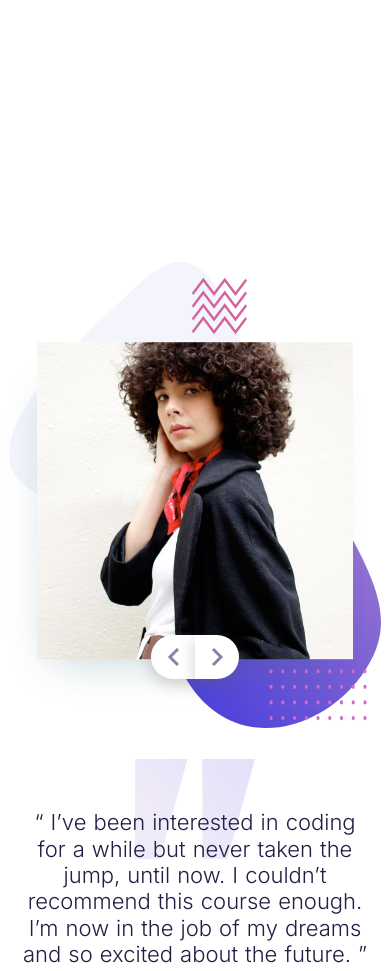
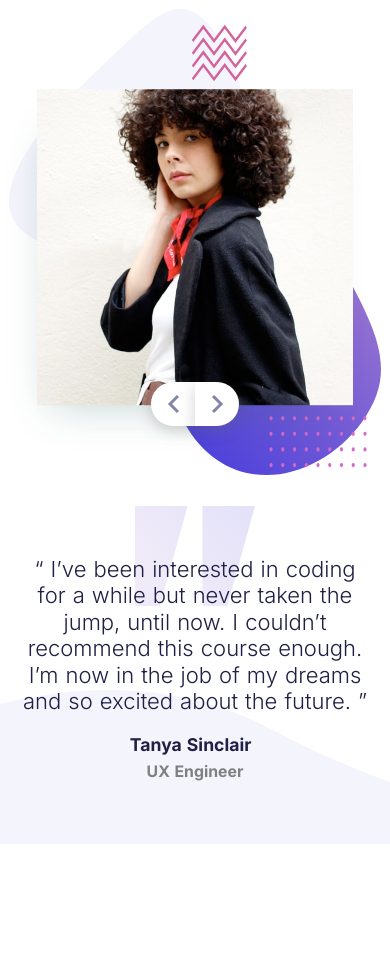
Before and after one commit to RahulKumarGautam1636/testimonials_slider, a plain HTML site: page index.html in a window 390 px wide. Shown: the top 971 px of the page. After the commit the page ends 844 px from the top, so only its background shows below. Drawn offline with nearby package versions, Linux system fonts and the light colour scheme.

Commit message:
Update index.html

```diff
--- a/index.html
+++ b/index.html
@@ -115,9 +115,6 @@
     @media only screen and (max-width: 800px) {
       html {
         font-size: 55%;
-      }
-      section {
-        height: 160vh;
       }
       .container {
         padding: 1rem;
```
